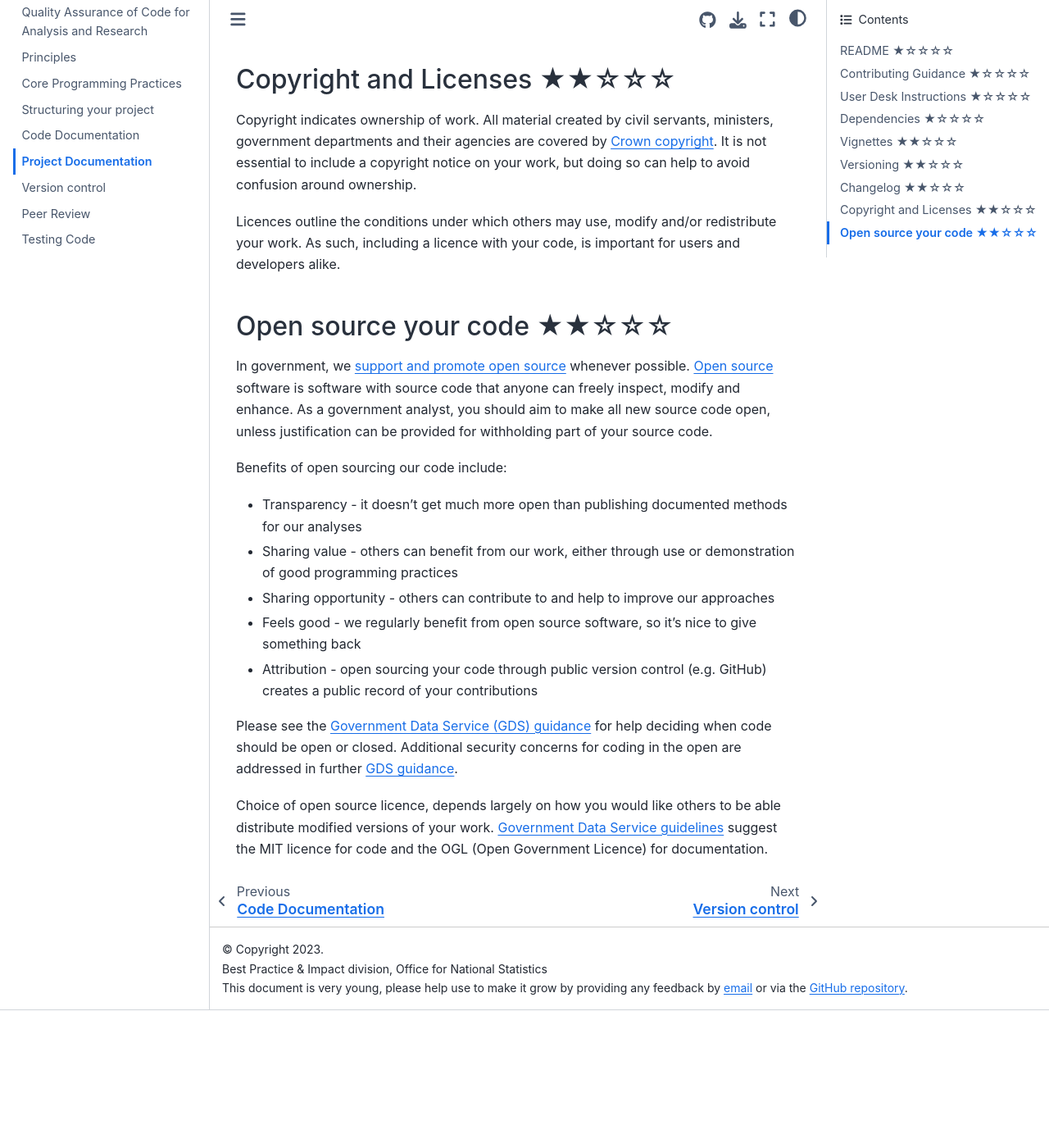
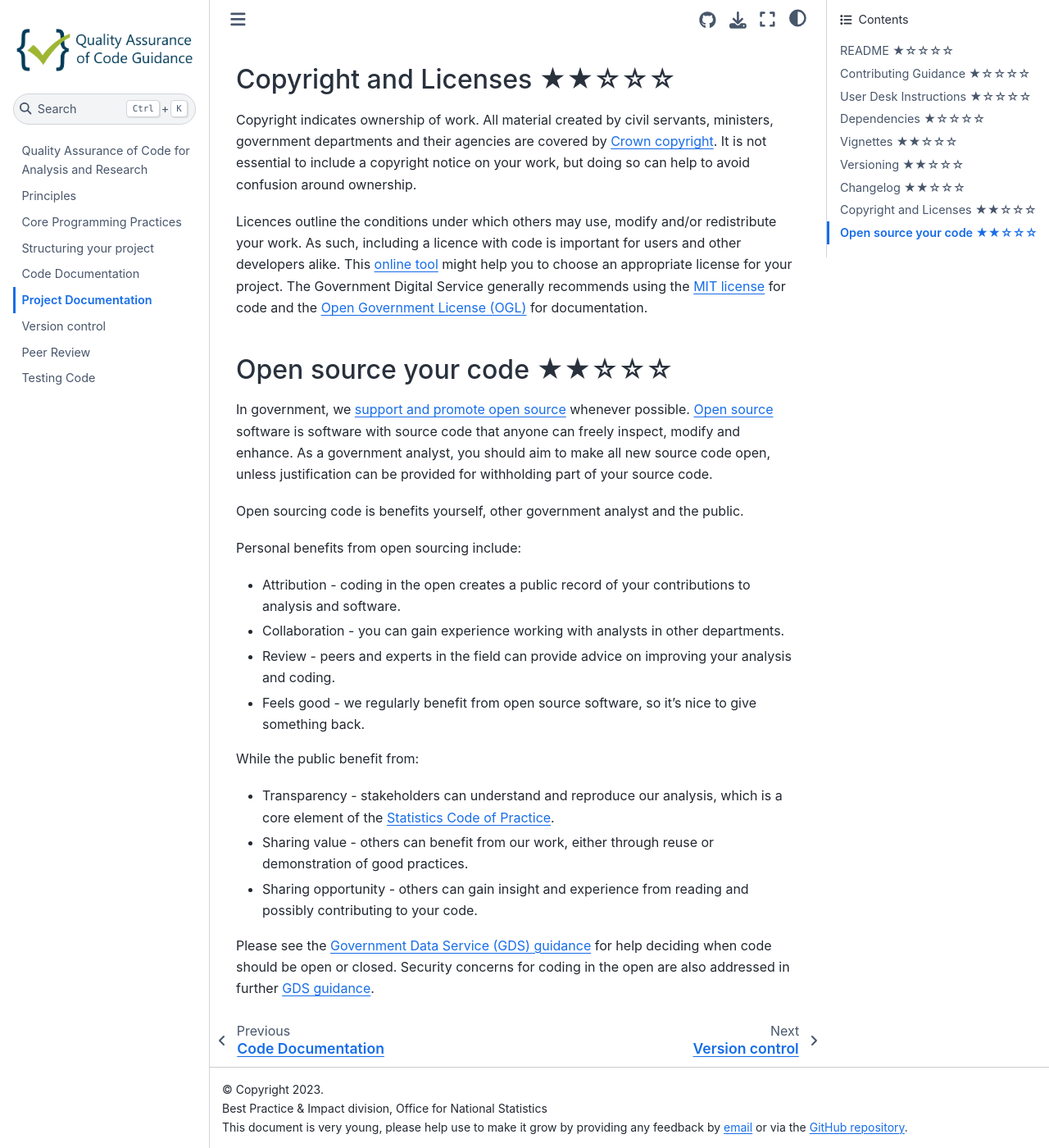
Before and after one commit to best-practice-and-impact/qa-of-code-guidance, a Jupyter Book: the page built from book/project_documentation.md, in a window 1280 px wide and 1400 px high, scrolled down 4589 px. Shown: the whole window at 82% size. Built offline with Jupyter Book 1.0.4 settings and Sphinx 7.4.7 and the Sphinx Book theme 1.1.4, drawn with Linux system fonts in a browser that asks for light colours; before the commit the page ends 5821 px from its top, so only the background shows below that.

Commit message:
Add minor text edits

```diff
--- a/book/project_documentation.md
+++ b/book/project_documentation.md
@@ -178,7 +178,10 @@
 It is not essential to include a copyright notice on your work, but doing so can help to avoid confusion around ownership.
 
 Licences outline the conditions under which others may use, modify and/or redistribute your work.
-As such, including a licence with your code, is important for users and developers alike.
+As such, including a licence with code is important for users and other developers alike.
+This [online tool](https://choosealicense.com/) might help you to choose an appropriate license for your project.
+The Government Digital Service generally recommends using the [MIT license](https://opensource.org/licenses/MIT) for code and the [Open Government License (OGL)](http://www.nationalarchives.gov.uk/doc/open-government-licence/version/3/) for documentation.
+
 
 ## Open source your code ★★☆☆☆
 
@@ -186,16 +189,20 @@
 [Open source](https://opensource.com/resources/what-open-source) software is software with source code that anyone can freely inspect, modify and enhance.
 As a government analyst, you should aim to make all new source code open, unless justification can be provided for withholding part of your source code.
 
-Benefits of open sourcing our code include:
+Open sourcing code is benefits yourself, other government analyst and the public.
 
-* Transparency - it doesn't get much more open than publishing documented methods for our analyses
-* Sharing value - others can benefit from our work, either through use or demonstration of good programming practices
-* Sharing opportunity - others can contribute to and help to improve our approaches
-* Feels good - we regularly benefit from open source software, so it's nice to give something back
-* Attribution - open sourcing your code through public version control (e.g. GitHub) creates a public record of your contributions
+Personal benefits from open sourcing include:
+
+* Attribution - coding in the open creates a public record of your contributions to analysis and software.
+* Collaboration - you can gain experience working with analysts in other departments.
+* Review - peers and experts in the field can provide advice on improving your analysis and coding.
+* Feels good - we regularly benefit from open source software, so it's nice to give something back.
+
+While the public benefit from:
+
+* Transparency - stakeholders can understand and reproduce our analysis, which is a core element of the [Statistics Code of Practice](https://code.statisticsauthority.gov.uk/).
+* Sharing value - others can benefit from our work, either through reuse or demonstration of good practices.
+* Sharing opportunity - others can gain insight and experience from reading and possibly contributing to  your code.
 
 Please see the [Government Data Service (GDS) guidance](https://www.gov.uk/government/publications/open-source-guidance/when-code-should-be-open-or-closed) for help deciding when code should be open or closed.
-Additional security concerns for coding in the open are addressed in further [GDS guidance](https://www.gov.uk/government/publications/open-source-guidance/security-considerations-when-coding-in-the-open).
-
-Choice of open source licence, depends largely on how you would like others to be able distribute modified versions of your work.
-[Government Data Service guidelines](https://gds-way.cloudapps.digital/manuals/licensing.html#use-mit) suggest the MIT licence for code and the OGL (Open Government Licence) for documentation.
+Security concerns for coding in the open are also addressed in further [GDS guidance](https://www.gov.uk/government/publications/open-source-guidance/security-considerations-when-coding-in-the-open).
```
Also changed, not shown: book/core_programming.md (+6 -5 lines), book/principles.md (+4 -3 lines).
